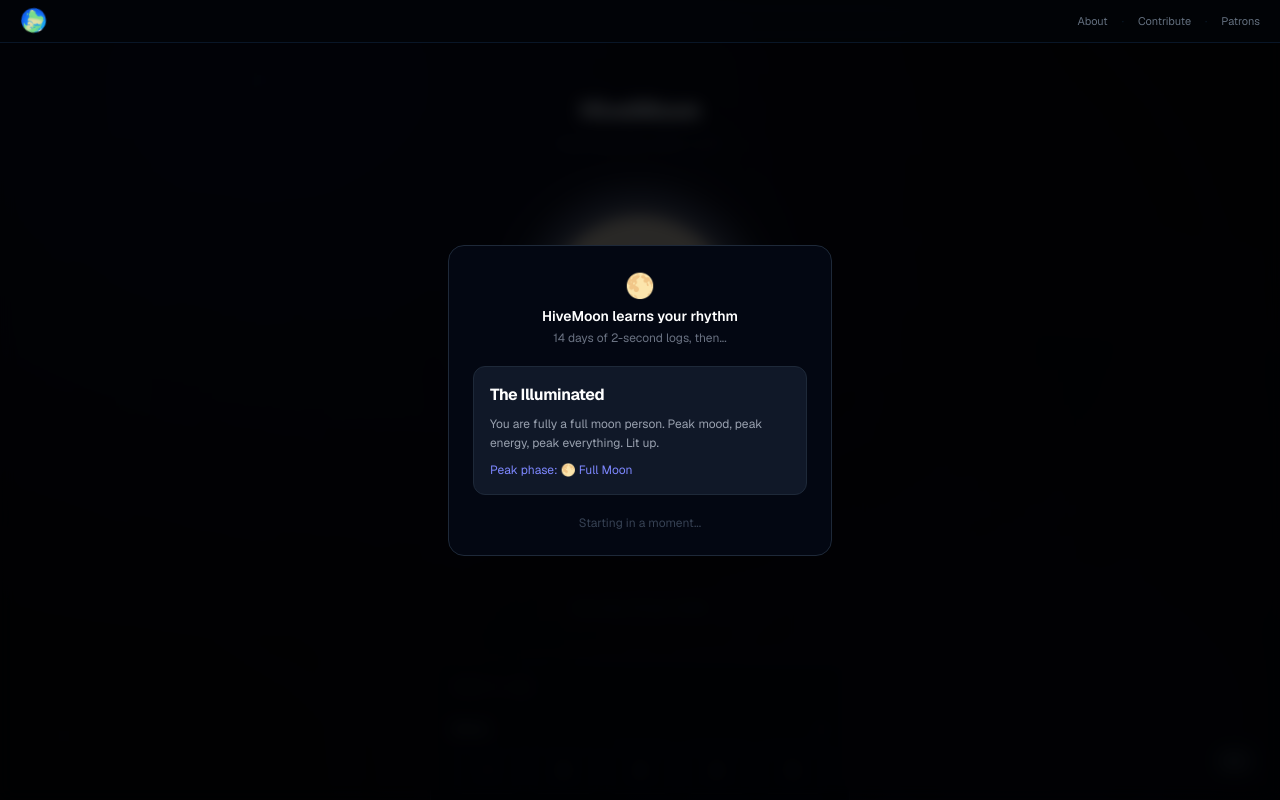
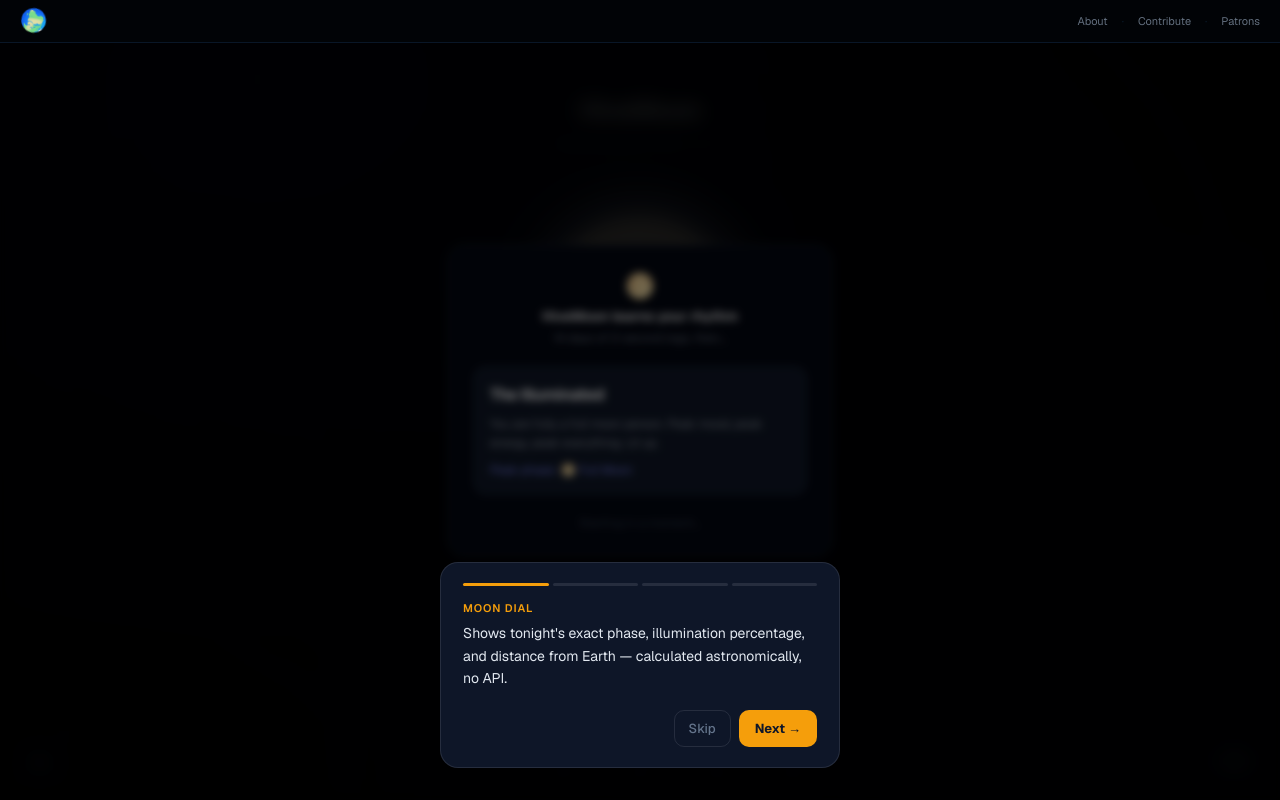
Before and after one commit to saggarsonny-boop/hive-moon, a Next.js app: page / in a window 1280 px wide. Shown: the top 800 px of the page. Built offline with nearby package versions, Linux system fonts and the light colour scheme.

Commit message:
feat: Tooltip Tour — ? button, 4-step replayable guide

```diff
--- /dev/null
+++ b/app/components/TooltipTour.tsx
@@ -0,0 +1,115 @@
+'use client'
+import { useState, useEffect } from 'react'
+
+interface Tip { label: string; text: string }
+interface Props { engineId: string; tips: Tip[] }
+
+export default function TooltipTour({ engineId, tips }: Props) {
+  const key = `hive_tour_${engineId}`
+  const [step, setStep] = useState<number | null>(null)
+
+  useEffect(() => {
+    // Auto-start on first ever visit (after welcome card)
+    const timer = setTimeout(() => {
+      if (typeof window !== 'undefined' && !localStorage.getItem(key)) {
+        setStep(0)
+      }
+    }, 1200)
+    return () => clearTimeout(timer)
+  }, [key])
+
+  function start() { setStep(0) }
+  function next() {
+    if (step === null) return
+    if (step < tips.length - 1) { setStep(step + 1) } else { done() }
+  }
+  function prev() { if (step !== null && step > 0) setStep(step - 1) }
+  function done() {
+    if (typeof window !== 'undefined') localStorage.setItem(key, '1')
+    setStep(null)
+  }
+
+  const tip = step !== null ? tips[step] : null
+
+  return (
+    <>
+      {/* ? button — fixed bottom-left */}
+      <button
+        onClick={start}
+        title="How to use this"
+        style={{
+          position: 'fixed', bottom: 24, left: 24, zIndex: 50,
+          background: 'rgba(17,24,39,0.85)', border: '1px solid rgba(107,114,128,0.3)',
+          borderRadius: 20, padding: '6px 11px', color: '#6b7280',
+          fontSize: 12, fontWeight: 700, cursor: 'pointer',
+          fontFamily: 'inherit', backdropFilter: 'blur(4px)',
+          lineHeight: 1,
+        }}
+      >
+        ?
+      </button>
+
+      {/* Tour card */}
+      {tip && (
+        <div style={{
+          position: 'fixed', inset: 0, zIndex: 60,
+          background: 'rgba(0,0,0,0.55)', backdropFilter: 'blur(4px)',
+          display: 'flex', alignItems: 'flex-end', justifyContent: 'center',
+          padding: '0 16px 32px',
+        }}
+          onClick={done}
+        >
+          <div
+            onClick={e => e.stopPropagation()}
+            style={{
+              width: '100%', maxWidth: 400,
+              background: 'rgba(15,23,42,0.97)', border: '1px solid rgba(107,114,128,0.25)',
+              borderRadius: 18, padding: '20px 22px',
+            }}
+          >
+            {/* Step indicator */}
+            <div style={{ display: 'flex', gap: 4, marginBottom: 14 }}>
+              {tips.map((_, i) => (
+                <div key={i} style={{
+                  height: 3, flex: 1, borderRadius: 2,
+                  background: i <= step! ? '#f59e0b' : 'rgba(107,114,128,0.25)',
+                  transition: 'background 0.2s',
+                }} />
+              ))}
+            </div>
+
+            <div style={{ fontSize: 11, color: '#f59e0b', fontWeight: 600, letterSpacing: '0.08em', textTransform: 'uppercase', marginBottom: 6 }}>
+              {tip.label}
+            </div>
+            <div style={{ fontSize: 14, color: '#e2e8f0', lineHeight: 1.6, marginBottom: 20 }}>
+              {tip.text}
+            </div>
+
+            <div style={{ display: 'flex', gap: 8 }}>
+              {step! > 0 && (
+                <button onClick={prev} style={btnStyle('ghost')}>← Back</button>
+              )}
+              <div style={{ flex: 1 }} />
+              <button onClick={done} style={btnStyle('ghost')}>Skip</button>
+              <button onClick={next} style={btnStyle('primary')}>
+                {step! < tips.length - 1 ? 'Next →' : 'Done ✓'}
+              </button>
+            </div>
+          </div>
+        </div>
+      )}
+    </>
+  )
+}
+
+function btnStyle(variant: 'primary' | 'ghost'): React.CSSProperties {
+  return variant === 'primary' ? {
+    background: '#f59e0b', color: '#0f172a', border: 'none',
+    borderRadius: 10, padding: '8px 16px', fontSize: 13, fontWeight: 700,
+    cursor: 'pointer', fontFamily: 'inherit',
+  } : {
+    background: 'none', color: '#64748b', border: '1px solid rgba(107,114,128,0.25)',
+    borderRadius: 10, padding: '8px 14px', fontSize: 13, fontWeight: 500,
+    cursor: 'pointer', fontFamily: 'inherit',
+  }
+}
--- a/app/page.tsx
+++ b/app/page.tsx
@@ -8,6 +8,7 @@
 import UpcomingEventsCard from "@/app/components/UpcomingEvents";
 import AutoDemo from "@/app/components/AutoDemo";
 import LanguageSelector from "@/app/components/LanguageSelector";
+import TooltipTour from "@/app/components/TooltipTour";
 import { useTranslation } from "@/hooks/useTranslation";
 
 const WELCOME_KEY = "hivemoon_welcomed";
@@ -104,6 +105,12 @@
   return (
     <main dir={lang === 'ar' ? 'rtl' : 'ltr'} style={{ minHeight: "100vh", color: "#e8f4ff" }}>
       <LanguageSelector />
+      <TooltipTour engineId="hivemoon" tips={[
+        { label: "Moon dial", text: "Shows tonight's exact phase, illumination percentage, and distance from Earth — calculated astronomically, no API." },
+        { label: "Daily logger", text: "Tap 1–5 for mood and energy. Takes two seconds. The pattern emerges after 14 days." },
+        { label: "Upcoming events", text: "Next full moon, new moon, and any supermoons — with exact countdowns." },
+        { label: "Lunar portrait", text: "After 14 days of logging, your personal pattern appears — which phase correlates with your highest mood and energy." },
+      ]} />
       {demoVisible && <AutoDemo onDone={handleDemoFinished} />}
 
       {showWelcome && (
```
